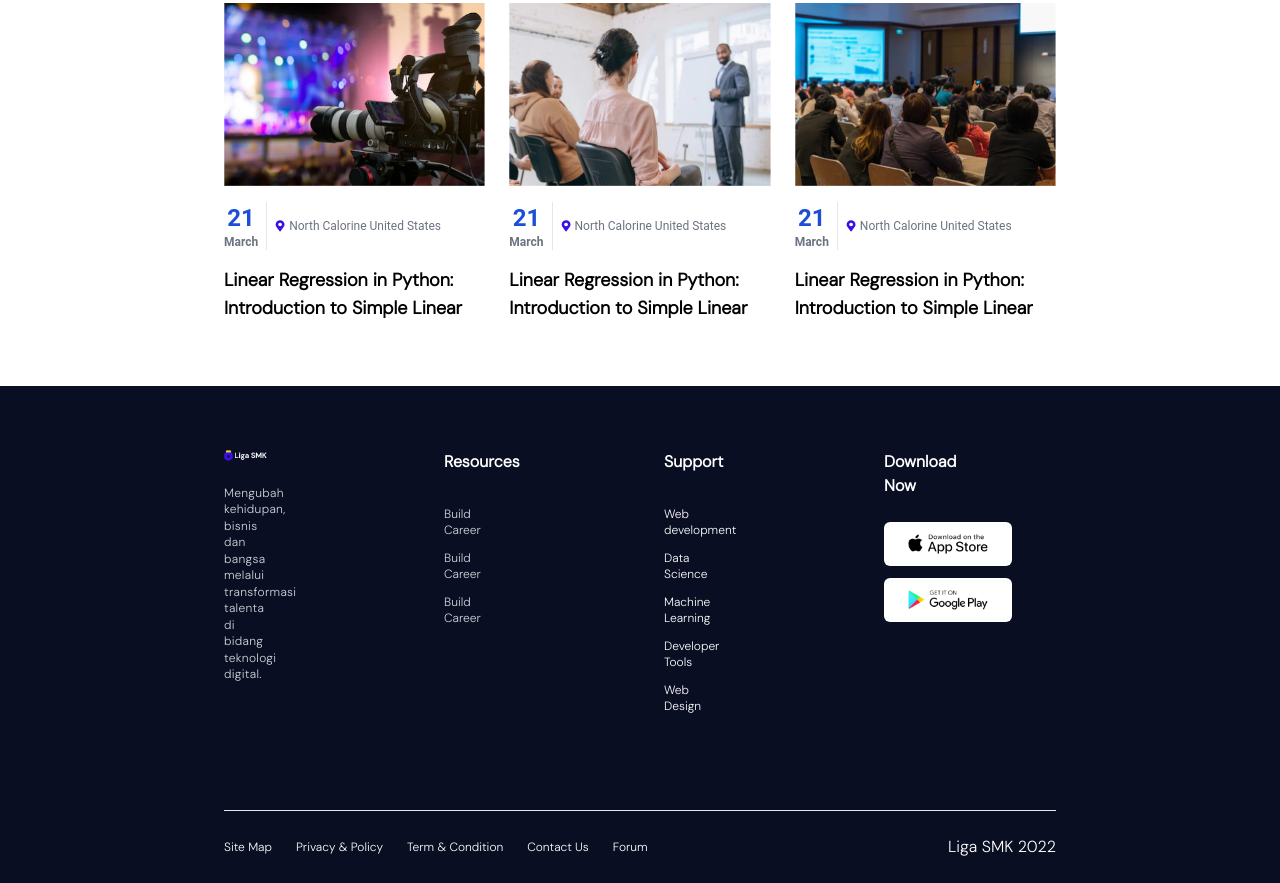
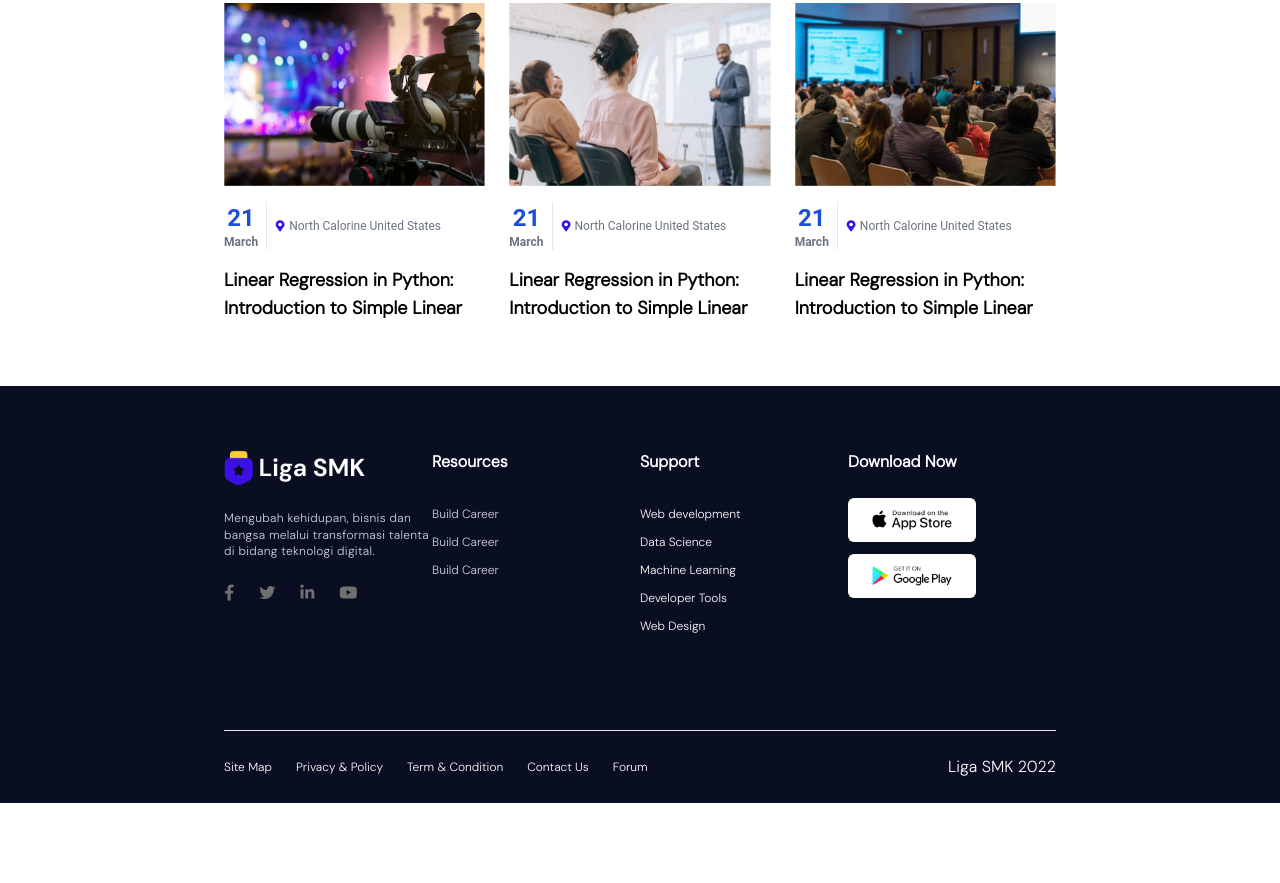
Before and after one commit to Hasban-Fardani/liga-cmk-slicing, a website: page index.html in a window 1280 px wide. Shown: the part 2986-3869 px from the top of the page. After the commit the page ends 3789 px from the top, so only its background shows below. Drawn offline with Linux system fonts and the light colour scheme.

Commit message:
fix: footer

```diff
--- a/index.html
+++ b/index.html
@@ -479,8 +479,8 @@
         <!-- End Event section -->
     </main>
     <footer class="px-56 bg-[#090e23] text-white">
-        <div class="grid grid-cols-4 py-16 gap-x-12">
-            <div class="w-1/4">
+        <div class="grid grid-cols-4 py-16">
+            <div>
                 <h1 class="font-bold">
                     <img src="assets/images/logo-ligasmk-white.png" alt="logo liga smk white">
                 </h1>
@@ -500,7 +500,7 @@
                     </li>
                 </ul>
             </div>
-            <div class="w-1/4">
+            <div>
                 <h1 class="font-bold">Resources</h1>
                 <ul class="flex flex-col gap-3 text-xs text-gray-300 my-8">
                     <li><a href="">Build Career</a></li>
@@ -508,7 +508,7 @@
                     <li><a href="">Build Career</a></li>
                 </ul>
             </div>
-            <div class="w-1/4">
+            <div>
                 <h1 class="font-bold">Support</h1>
                 <ul class="text-xs flex flex-col gap-3 my-8">
                     <li><a href="">Web development</a></li>
@@ -518,7 +518,7 @@
                     <li><a href="">Web Design</a></li>
                 </ul>
             </div>
-            <div class="w-1/4">
+            <div>
                 <h1 class="font-bold">Download Now</h1>
                 <ul class="flex flex-col gap-3 mt-6">
                     <li class="bg-white rounded-md p-3 px-6 w-32">
```
Also changed, not shown: assets/css/style.css.
